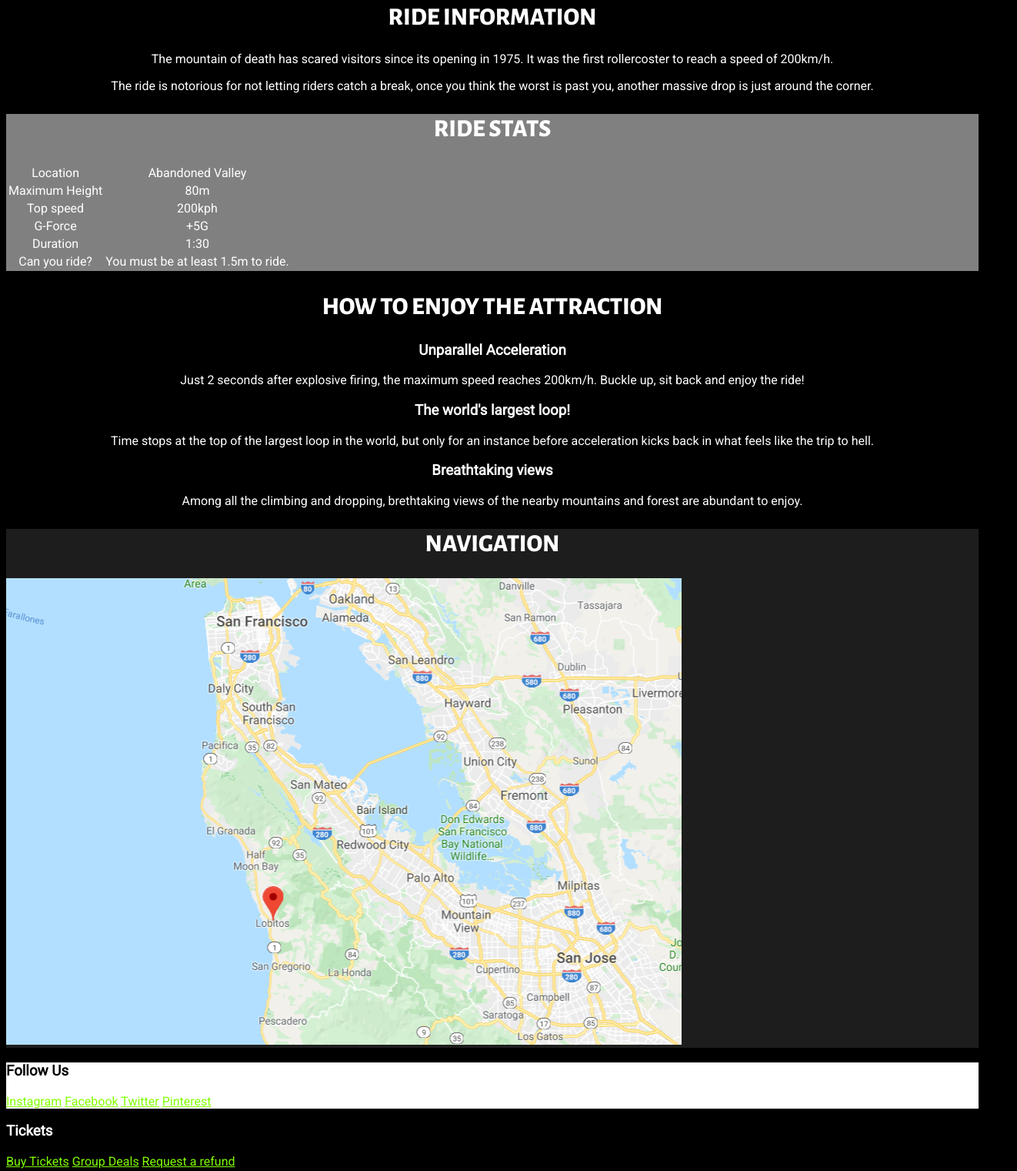
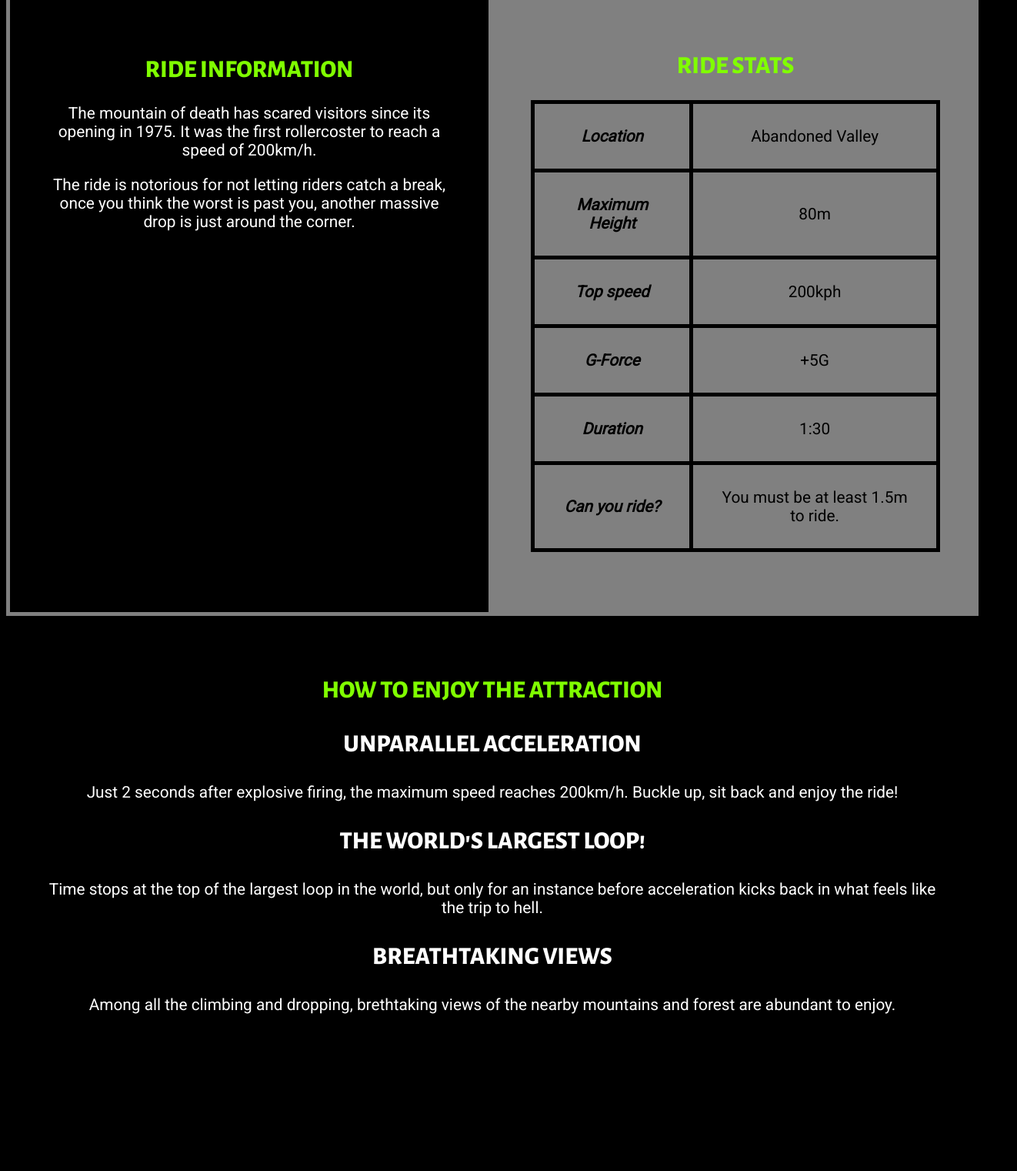
Before and after one commit to uol-web-dev-team-13/theme-park, a plain HTML site: page attraction-page.html in a window 1280 px wide. Shown: the part 1166-2687 px from the top of the page at 77% size, 1322 px wide, since content can reach past the window. Drawn offline with Linux system fonts and the light colour scheme.

Commit message:
Style attraction page and footer

```diff
--- a/assets/css/styles.css
+++ b/assets/css/styles.css
@@ -32,8 +32,19 @@ h2 {
     font-size: 2em;
 }
 
+h3 {
+    font-family: 'Alegreya Sans SC', Arial, Helvetica, sans-serif;
+    text-transform: uppercase;
+    font-size: 2em;
+}
+
 p {
     color: white;
+    font-size: 1.3em;
+}
+
+a, address {
+    font-size: 1.3em;
 }
 
 h1 {
@@ -62,16 +73,91 @@ input {
 
 /* ---------- Attraction Page Styles ---------- */
 
-#ap-main-banner, #ap-about-ride, #ap-how-to-enjoy{
-    text-align: center;
+main#ap-main {
+    display: grid;
+    grid-template-areas:
+        "mainBanner mainBanner"
+        "information stats"
+        "howToEnjoy howToEnjoy"
+        "map map";
+    grid-template-columns: 50% 50%;
+    grid-template-rows: repeat(4, 1fr);
 }
 
-.map {
-    background-color: var(--dark-grey-color);
+main#ap-main > section {
+    text-align: center;
+    padding: 50px;
 }
 
-#stats {
+main#ap-main > section > h2{
+    color: var(--accent-color);
+}
+
+main#ap-main > section > div.content{
+
+}
+
+main#ap-main > section#ap-main-banner {
+    grid-area: mainBanner;
+    background: url(../img/banner.jpg);
+    background-size: contain;
+
+    position: relative;
+}
+
+main#ap-main > section#ap-main-banner > div#ap-title {
+    position: absolute;
+    width: 600px;
+    height: 300px;
+    left: calc(50% - 300px);
+    top: calc(50% - 150px);
+    padding: 20px;
+    background-color: black;
+    border: 5px solid white;
+
+}
+
+main#ap-main > section#information {
+    grid-area: information;
+    border: 5px solid var(--light-grey-color);
+}
+
+main#ap-main > section#stats {
+    grid-area: stats;
     background-color: var(--light-grey-color);
+
+}
+
+section#stats > table {
+    border-collapse: collapse;
+    border: 5px solid white;
+    margin: auto;
+}
+
+section#stats > table td {
+    padding: 30px;
+    border: 5px solid black;
+    color: black;
+    font-size: 1.3em;
+}
+
+
+section#stats > table td:first-child {
+    font-weight: bold;
+    font-style: italic;
+}
+
+main#ap-main > section#ap-how-to-enjoy {
+    grid-area: howToEnjoy;
+}
+
+main#ap-main > section.map {
+    grid-area: map;
+    background-color: var(--light-grey-color);
+}
+
+main#ap-main > section.map > img {
+    border: 5px solid white;
 }
 
 /* ---------- Services Page Styles ---------- */
@@ -88,7 +174,54 @@ input {
 
 /* ---------- Footer Styles ---------- */
 
-.social {
+footer {
+    display: grid;
+    grid-template-areas:
+        "social social social"
+        "ticket-links attraction-links contact-info";
+    grid-template-columns: repeat(3, 1fr);
+    justify-items: center;
+    text-align: center;
+}
+
+footer > div {
+    padding: 50px;
+}
+
+footer > .social {
+    width: 100%;
+    grid-area: social;
+    text-align: center;
     background-color: var(--white-color);
     color: var(--black-color);
 }
+
+footer > .social > a{
+    padding: 5px 100px;
+}
+
+footer > .social img{
+    width: 50px;
+    height: 50px;
+}
+
+footer > .footer-tickets {
+    grid-area: ticket-links;
+}
+
+footer > .footer-attractions {
+    grid-area: attraction-links;
+}
+
+footer > .footer-contact {
+    grid-area: contact-info;
+}
+
+footer > .footer-contact a{
+    font-size: inherit;
+}
+
+footer > .footer-links a{
+    display: block;
+    margin-bottom: 20px;
+}
--- a/attraction-page.html
+++ b/attraction-page.html
@@ -31,21 +31,19 @@
         </form>
     </header>
     <!-- main section -->
-    <main>
+    <main id="ap-main">
         <section id="ap-main-banner">
-            <img src="assets/img/banner.jpg" alt="Attraction Banner Image">
-            <div id="introduction">
+            <div id="ap-title">
                 <h1>The Mountain Of Death</h1>
                 <p>This mountain might seem like no big dead but people have died of fear while riding it. Are you up to the challenge?</p>
             </div>
         </section>
-        <section id="ap-about-ride">
-            <div id="information">
+        <section id="information">
             <h2>Ride Information</h2>
             <p>The mountain of death has scared visitors since its opening in 1975. It was the first rollercoster to reach a speed of 200km/h.</p>
             <p>The ride is notorious for not letting riders catch a break, once you think the worst is past you, another massive drop is just around the corner.</p>
-            </div>
-            <div id="stats">
+        </section>
+        <section id="stats">
             <h2>Ride Stats</h2>
             <table>
                 <tr>
@@ -73,16 +71,17 @@
                     <td>You must be at least 1.5m to ride.</td>
                 </tr>
             </table>
-            </div>
         </section>
         <section id="ap-how-to-enjoy">
             <h2>How to enjoy the attraction</h2>
+            <div class="content">
                 <h3>Unparallel Acceleration</h3>
                 <p>Just 2 seconds after explosive firing, the maximum speed reaches 200km/h. Buckle up, sit back and enjoy the ride!</p>
                 <h3>The world's largest loop!</h3>
                 <p>Time stops at the top of the largest loop in the world, but only for an instance before acceleration kicks back in what feels like the trip to hell.</p>
                 <h3>Breathtaking views</h3>
                 <p>Among all the climbing and dropping, brethtaking views of the nearby mountains and forest are abundant to enjoy.</p>
+            </div>
         </section>
         <section class="map">
             <h2>Navigation</h2>
@@ -95,21 +94,33 @@
         <div class="social">
             <!-- social media -->
             <h3>Follow Us</h3>
-            <a href="/" title="Follow us on Instagram">Instagram</a>
-            <a href="/" title="Follow us on Facebook">Facebook</a>
-            <a href="/" title="Follow us on Twitter">Twitter</a>
-            <a href="/" title="Follow us on Pinterest">Pinterest</a>
+            <a href="/" title="Follow us on Instagram">
+                <img src="assets/img/social/instagram.svg" alt="Instagram Logo" />
+            </a>
+            <a href="/" title="Follow us on Facebook">
+                <img src="assets/img/social/facebook.svg" alt="Facebook Logo"/>
+            </a>
+            <a href="/" title="Follow us on Twitter">
+                <img src="assets/img/social/twitter.svg" alt="Twitter Logo"/>
+            </a>
+            <a href="/" title="Follow us on Pinterest">
+                <img src="assets/img/social/pinterest.svg" alt="Pinterst Logo"/>
+            </a>
         </div>
         <!-- footer links -->
-        <div class="footer-links">
+        <div class="footer-tickets footer-links">
             <h3>Tickets</h3>
             <a href="/" title="Buy Tickets">Buy Tickets</a>
             <a href="/" title="Group Deals">Group Deals</a>
             <a href="/" title="Request a refund">Request a refund</a>
+        </div>
+        <div class="footer-attractions footer-links">
             <h3>Attractions</h3>
             <a href="/" title="Family Friendly">Family Friendy</a>
             <a href="/" title="Kids Friendly">Kids Friendly</a>
             <a href="/" title="Most scary">Most scary (Proceed with caution)</a>
+        </div>
+        <div class="footer-contact">
             <h3>Contact Us</h3>
             <p>Email : <a href="mailto:forbidden-heights@example.com">forbidden-heights@example.com</a></p>
             <p>Address: </p>
```
Also changed, not shown: index.html (+18 -7 lines), services.html (+20 -6 lines), assets/img/social/facebook.svg (added), assets/img/social/instagram.svg (added), assets/img/social/pinterest.svg (added), assets/img/social/twitter.svg (added). Lines whose indentation alone changed are shown as unchanged.
